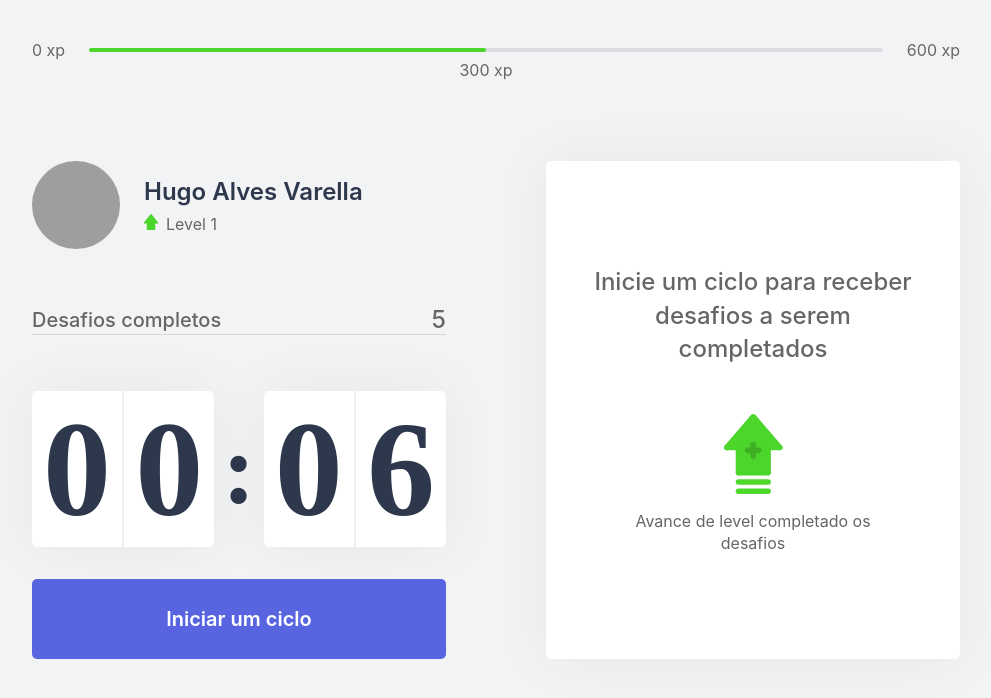
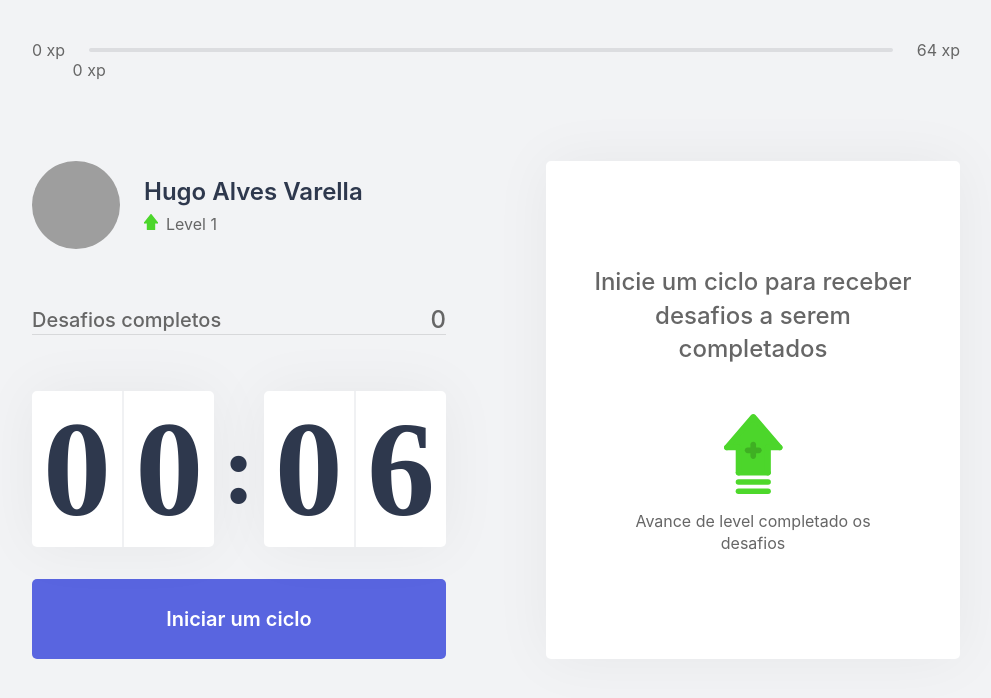
Before and after one commit to Hugovarellaa/JobsCalc, a Next.js app: page / in a window 1280 px wide. Shown: the top 698 px of the page, without its empty margins (144-1135 px from the left). Built offline with nearby package versions, Linux system fonts and the light colour scheme; grey boxes are pictures that could not be loaded.

Commit message:
Terceira Aula
01:04:00

```diff
--- a/src/components/ChallengeBox.tsx
+++ b/src/components/ChallengeBox.tsx
@@ -3,7 +3,7 @@
 import styles from "../styles/components/ChallengeBox.module.css";
 
 export function ChallengeBox() {
-  const { activeChallenge } = useContext(ChallengesContext);
+  const { activeChallenge, resetChallenge } = useContext(ChallengesContext);
 
   return (
     <div className={styles.challengeBoxContainer}>
@@ -16,7 +16,11 @@
             <p>{activeChallenge.description}</p>
           </main>
           <footer>
-            <button type="button" className={styles.challengeFailedButton}>
+            <button
+              type="button"
+              className={styles.challengeFailedButton}
+              onClick={resetChallenge}
+            >
               Falhei
             </button>
             <button type="button" className={styles.challengeSuceededButton}>
--- a/src/components/CompletedChallenges.tsx
+++ b/src/components/CompletedChallenges.tsx
@@ -1,10 +1,13 @@
+import { useContext } from 'react';
+import { ChallengesContext } from '../contexts/ChallengesContexts';
 import styles from '../styles/components/CompletedChallenges.module.css';
 
 export function CompletedChallenges() {
+  const {challegesCompleted } = useContext(ChallengesContext)
   return (
     <div className={styles.completedChallengesContainer}>
       <span>Desafios completos</span>
-      <span>5</span>
+      <span>{challegesCompleted}</span>
     </div>
   );
 }
--- a/src/components/ExperenceBar.tsx
+++ b/src/components/ExperenceBar.tsx
@@ -1,14 +1,26 @@
-import styles from '../styles/components/ExperenceBar.module.css';
+import { useContext } from "react";
+import { ChallengesContext } from "../contexts/ChallengesContexts";
+import styles from "../styles/components/ExperenceBar.module.css";
 
-export function ExperenceBar (){
+export function ExperenceBar() {
+  const { currentExperience, experienceToNextLevel } =
+    useContext(ChallengesContext);
+  const percentToNextLevel =
+    Math.round(currentExperience * 100) / experienceToNextLevel;
+
   return (
     <header className={styles.experenceBar}>
       <span>0 xp</span>
       <div>
-        <div style={{width: "50%"}}/>
-        <span className={styles.currentExperence} style={{left: "50%"}}> 300 xp </span>
+        <div style={{ width: `${percentToNextLevel}%` }} />
+        <span
+          className={styles.currentExperence}
+          style={{ left: `${percentToNextLevel}%` }}
+        >
+          {currentExperience} xp
+        </span>
       </div>
-      <span>600 xp</span>
+      <span>{experienceToNextLevel} xp</span>
     </header>
-  )
+  );
 }
--- a/src/contexts/ChallengesContexts.tsx
+++ b/src/contexts/ChallengesContexts.tsx
@@ -1,11 +1,10 @@
 import { createContext, ReactNode, useState } from "react";
-import challenges from '../../challenges.json';
+import challenges from "../../challenges.json";
 
 interface challenge {
-  type: 'body' | 'eye';
+  type: "body" | "eye";
   description: string;
   amount: number;
-
 }
 interface ChallengesContextData {
   level: number;
@@ -14,6 +13,8 @@
   levelUp: () => void;
   startNewChallege: () => void;
   activeChallenge: challenge;
+  resetChallenge: () => void;
+  experienceToNextLevel: number;
 }
 interface ChallengesProviderProps {
   children: ReactNode;
@@ -25,8 +26,9 @@
   const [level, setLevel] = useState(1);
   const [currentExperience, setCurrentExperience] = useState(0);
   const [challegesCompleted, setChallegesCompleted] = useState(0);
-  const [activeChallenge , setActiveChallenge] = useState(null)
+  const [activeChallenge, setActiveChallenge] = useState(null);
 
+  const experienceToNextLevel = Math.pow((level +1) * 4 ,2)
 
   function levelUp() {
     setLevel(level + 1);
@@ -34,20 +36,24 @@
   function startNewChallege() {
     const randomChallengesIndex = Math.floor(Math.random() * challenges.length);
     const challenge = challenges[randomChallengesIndex];
+    setActiveChallenge(challenge);
+  }
 
-
-    setActiveChallenge(challenge)
+  function resetChallenge() {
+    setActiveChallenge(null);
   }
 
   return (
     <ChallengesContext.Provider
       value={{
         level,
+        experienceToNextLevel,
         currentExperience,
         challegesCompleted,
         levelUp,
         startNewChallege,
         activeChallenge,
+        resetChallenge,
       }}
     >
       {children}
```
